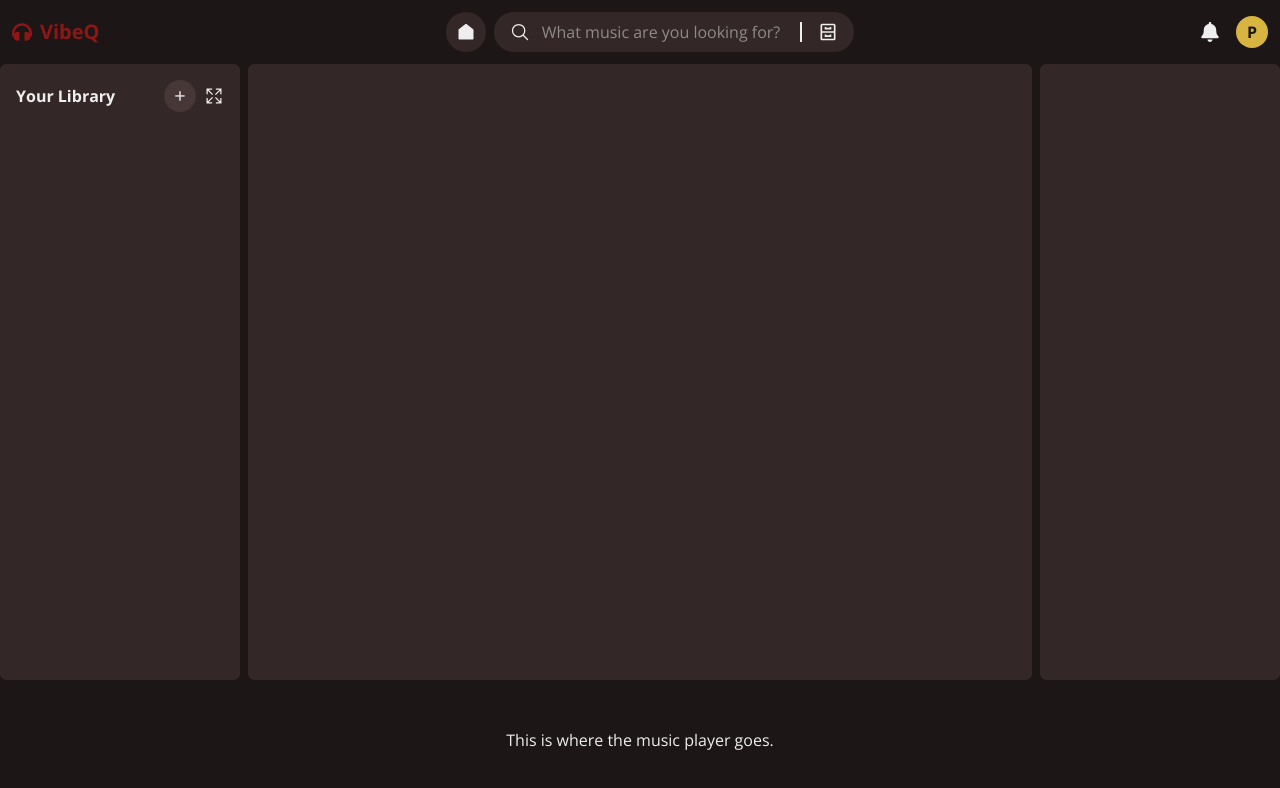
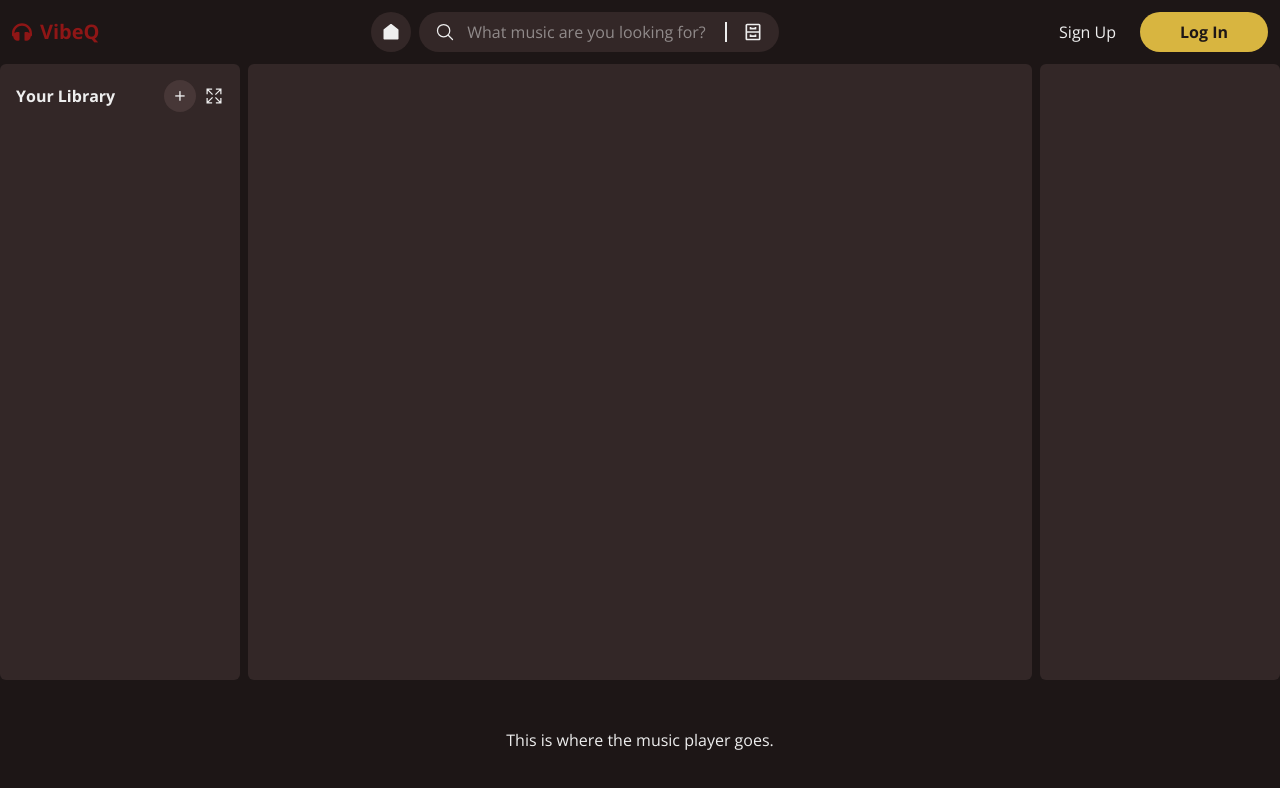
Before and after one commit to Mizuto911/vibeq-music-app, a Next.js app: page / in a window 1280 px wide. Shown: the top 788 px of the page. Built offline with nearby package versions, Linux system fonts and the light colour scheme.

Commit message:
feat: add sign in and sign up button for unauthenticated users

```diff
--- a/app/page.tsx
+++ b/app/page.tsx
@@ -1,6 +1,7 @@
 import Icons from "@/utils/icons";
 
 export default function Home() {
+  const user = null;
   return (
     <div className="flex flex-col flex-1 items-center justify-center bg-background font-sans">
       <header className="flex justify-between items-center w-full p-3">
@@ -25,10 +26,23 @@ export default function Home() {
           </div>
         </div>
         <div className="flex gap-4 items-center">
-          <Icons.Notification className="text-xl" />
-          <div className="w-8 h-8 bg-accent rounded-full grid place-content-center text-background font-bold">
-            P
-          </div>
+          {user ? (
+            <>
+              <Icons.Notification className="text-xl" />
+              <div className="w-8 h-8 bg-accent rounded-full grid place-content-center text-background font-bold">
+                P
+              </div>
+            </>
+          ) : (
+            <>
+              <button className="cursor-pointer hover:opacity-75 transition-all p-2">
+                Sign Up
+              </button>
+              <button className="p-2 bg-accent rounded-full font-bold text-background w-32 cursor-pointer hover:opacity-75 transition-all">
+                Log In
+              </button>
+            </>
+          )}
         </div>
       </header>
       <main className="flex justify-between gap-2 flex-1 w-full">
```
